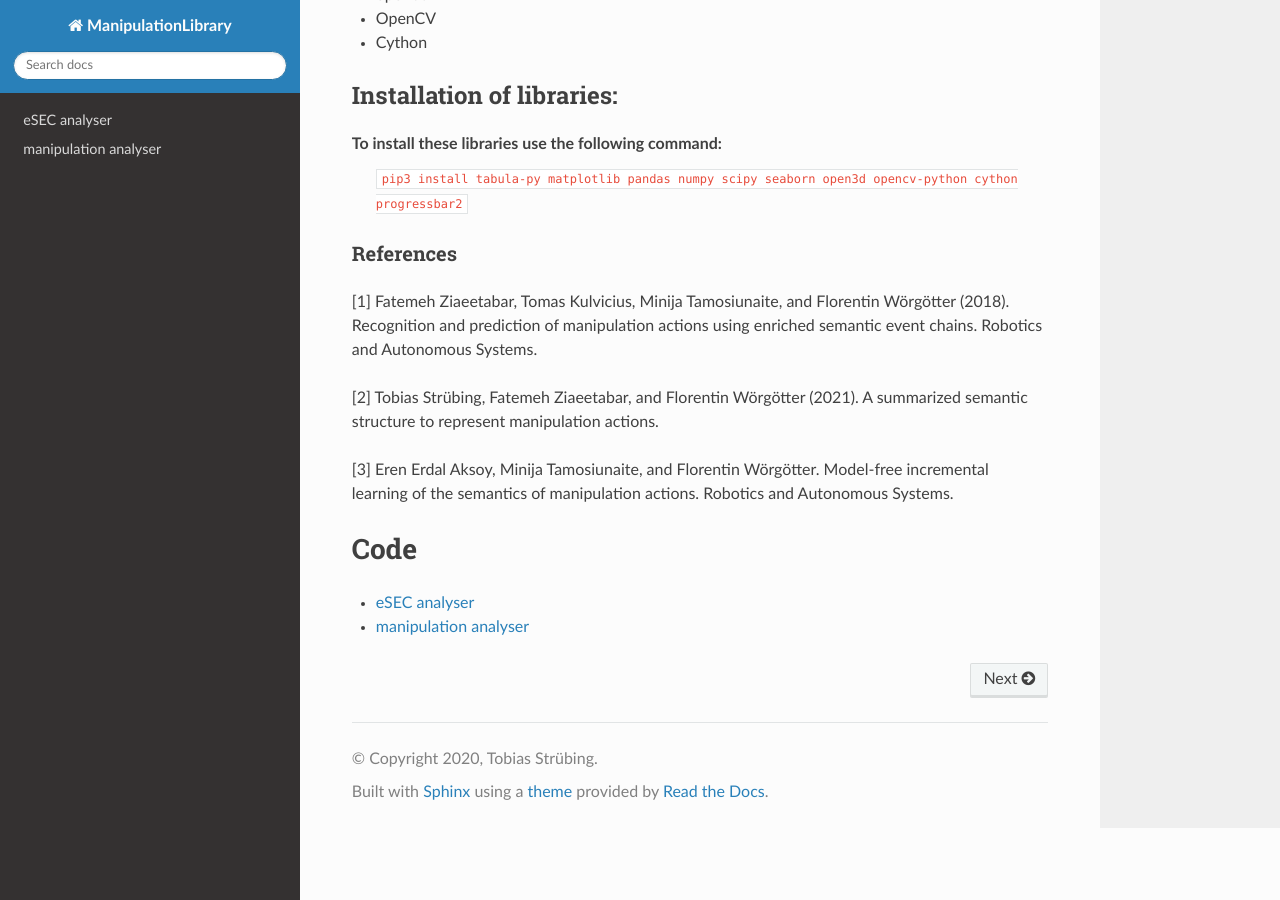
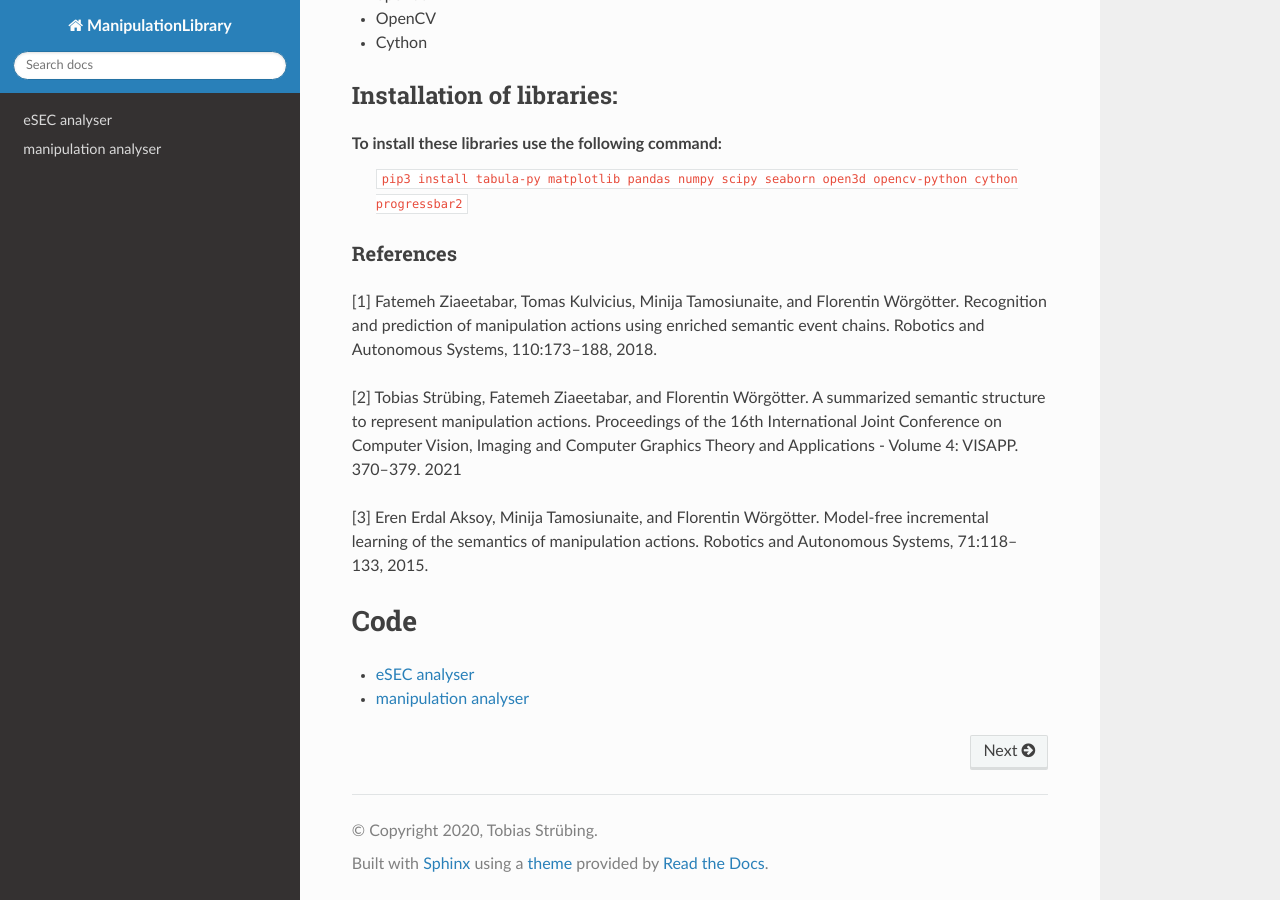
Before and after one commit to tobi-code/ManipulationLibrary, a Sphinx documentation site: the page built from docs/index.rst, in a window 1280 px wide and 900 px high, scrolled down 1203 px. Built offline with Sphinx 7.4.7 and the Read the Docs theme 2.0.0, drawn with Linux system fonts in a browser that asks for light colours.

Commit message:
Updated documentation

```diff
--- a/docs/index.rst
+++ b/docs/index.rst
@@ -74,11 +74,11 @@ To install these libraries use the following command:
 References
 **********
 
-[1] Fatemeh Ziaeetabar, Tomas Kulvicius, Minija Tamosiunaite, and Florentin Wörgötter (2018). Recognition and prediction of manipulation actions using enriched semantic event chains. Robotics and Autonomous Systems.
+[1] Fatemeh Ziaeetabar, Tomas Kulvicius, Minija Tamosiunaite, and Florentin Wörgötter. Recognition and prediction of manipulation actions using enriched semantic event chains. Robotics and Autonomous Systems, 110:173–188, 2018.
 
-[2] Tobias Strübing, Fatemeh Ziaeetabar, and Florentin Wörgötter (2021). A summarized semantic structure to represent manipulation actions.
+[2] Tobias Strübing, Fatemeh Ziaeetabar, and Florentin Wörgötter. A summarized semantic structure to represent manipulation actions. Proceedings of the 16th International Joint Conference on Computer Vision, Imaging and Computer Graphics Theory and Applications - Volume 4: VISAPP. 370–379. 2021
 
-[3] Eren Erdal Aksoy, Minija Tamosiunaite, and Florentin Wörgötter. Model-free incremental learning of the semantics of manipulation actions. Robotics and Autonomous Systems.
+[3] Eren Erdal Aksoy, Minija Tamosiunaite, and Florentin Wörgötter. Model-free incremental learning of the semantics of manipulation actions. Robotics and Autonomous Systems, 71:118–133, 2015.
 
 Code
 ====
```
Also changed, not shown: README.md (+3 -13 lines).
